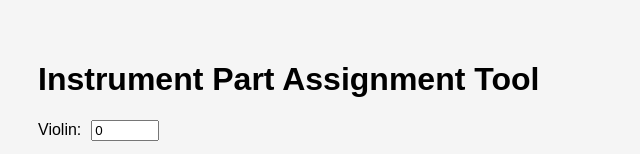
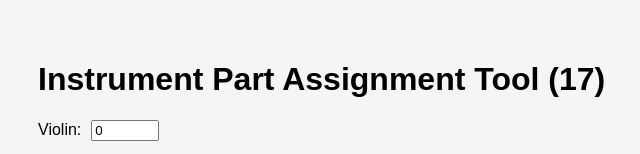
Before and after one commit to georgeharrisca/17, a plain HTML site: page index.html in a window 1280 px wide. Shown: the top 154 px of the page, without its empty margins (202-842 px from the left). Drawn offline with Linux system fonts and the light colour scheme.

Commit message:
Update index.html

```diff
--- a/index.html
+++ b/index.html
@@ -15,7 +15,7 @@ th, td { border: 1px solid #ccc; padding: 8px 12px; text-align: left; }
 </head>
 <body>
 
-<h1>Instrument Part Assignment Tool</h1>
+<h1>Instrument Part Assignment Tool (17)</h1>
 
 <form id="instrumentForm">
   <div id="instrumentOptions"></div>
```
